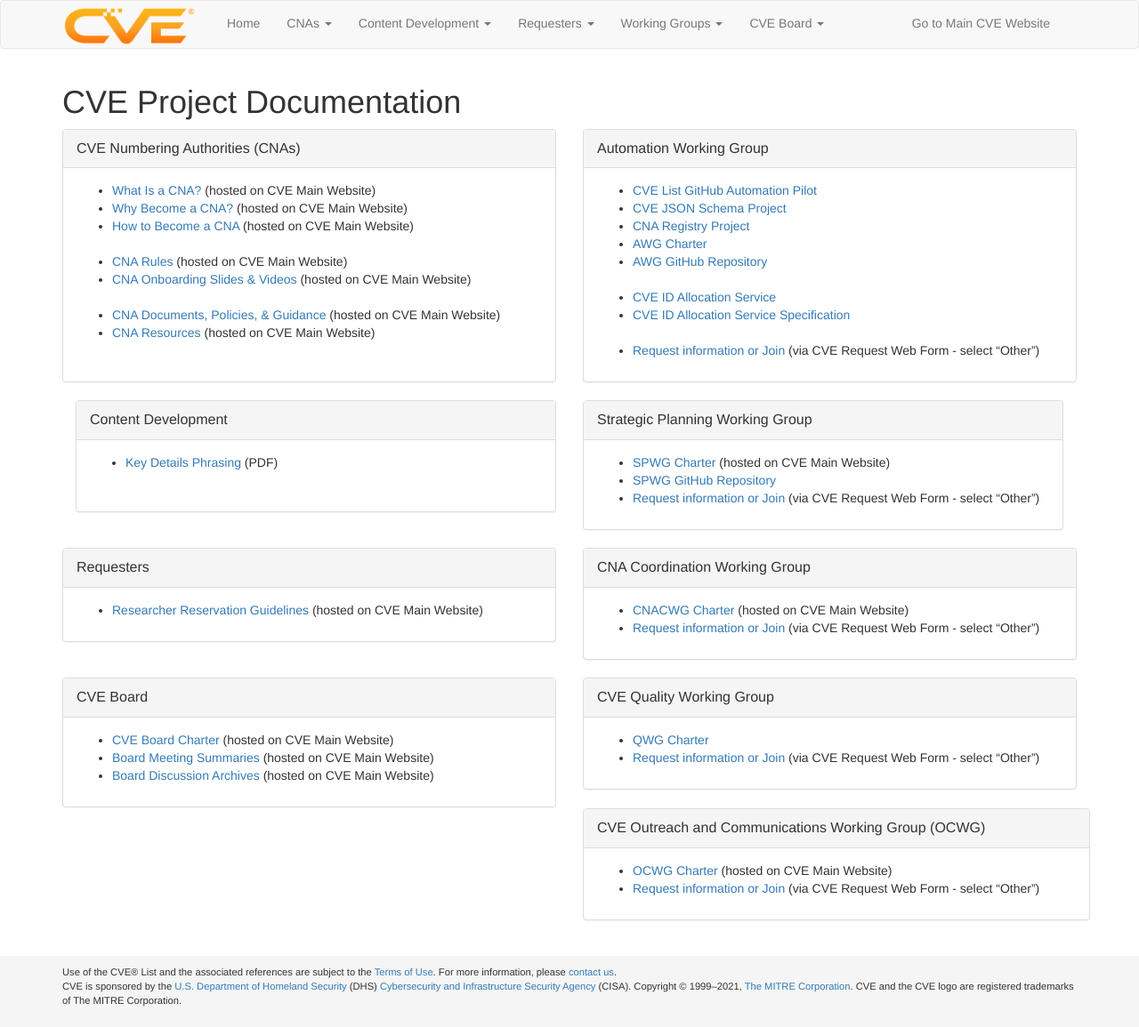
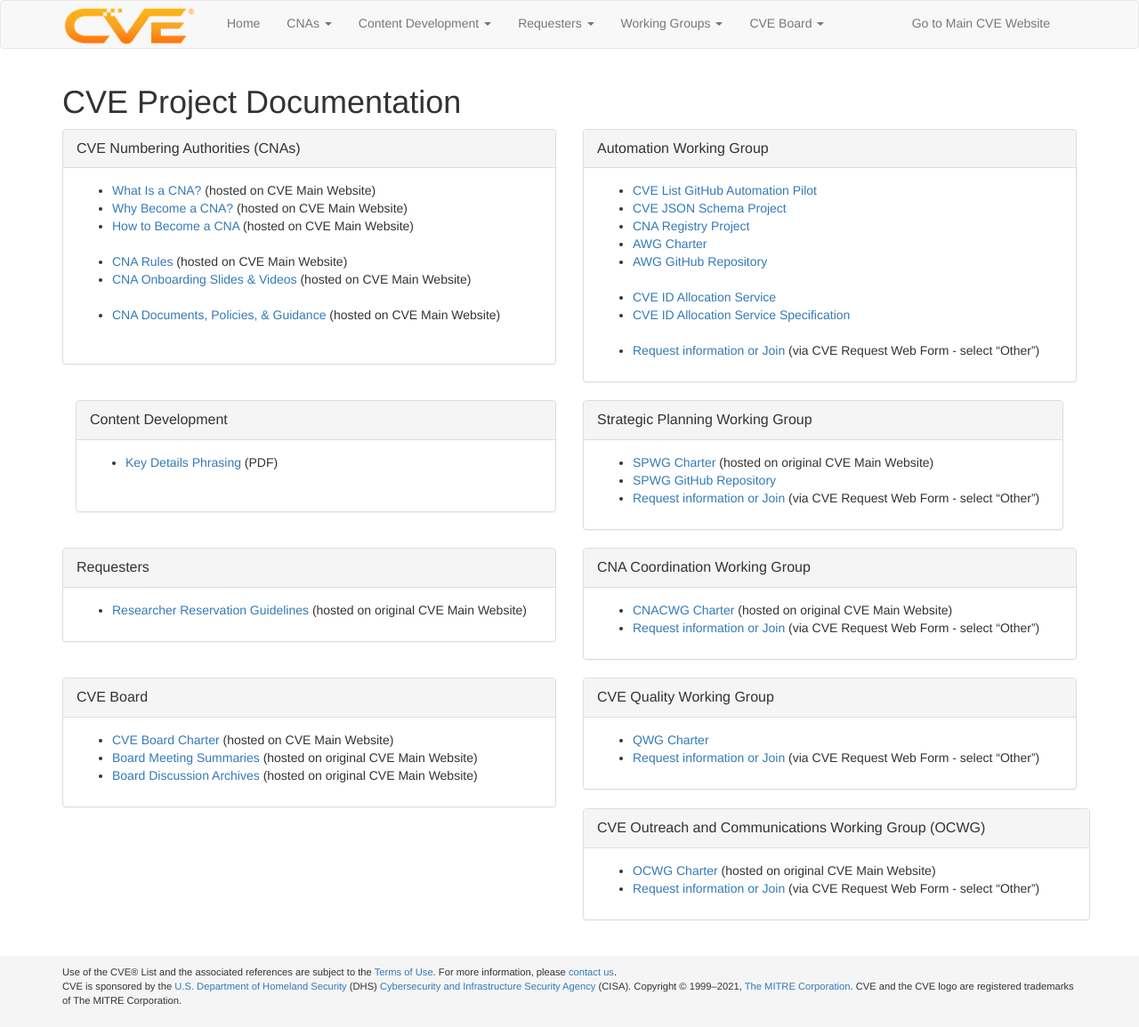
Before and after one commit to CVEProject/cveproject.github.io, a Jekyll site: the page built from docs/index.md, in a window 1280 px wide. Shown: the whole page at 89% size. Built offline with Jekyll 4.4.1, drawn with Linux system fonts in a browser that asks for light colours; nearby versions of some CDN libraries.

Commit message:
Update docs index.md
Update to new CVE website links

```diff
--- a/docs/index.md
+++ b/docs/index.md
@@ -12,15 +12,14 @@ layout: page
       </div>
       <div class="panel-body">
        <ul>
-         <li markdown="span">[What Is a CNA?](https://cve.mitre.org/cve/cna.html) (hosted on CVE Main Website)</li>
-         <li markdown="span">[Why Become a CNA?](https://cve.mitre.org/cve/cna.html#why_become_a_cna) (hosted on CVE Main Website)</li>
-         <li markdown="span">[How to Become a CNA](https://cve.mitre.org/cve/cna.html#become_a_cna) (hosted on CVE Main Website)</li>
+         <li markdown="span">[What Is a CNA?](https://www.cve.org/ProgramOrganization/CNAs) (hosted on CVE Main Website)</li>
+         <li markdown="span">[Why Become a CNA?](https://www.cve.org/PartnerInformation/Partner#CNA) (hosted on CVE Main Website)</li>
+         <li markdown="span">[How to Become a CNA](https://www.cve.org/PartnerInformation/Partner#CNA) (hosted on CVE Main Website)</li>
          <br>
-         <li markdown="span">[CNA Rules](https://cve.mitre.org/cve/cna/rules.html) (hosted on CVE Main Website)</li>
-         <li markdown="span">[CNA Onboarding Slides & Videos](https://cve.mitre.org/cve/cna.html#new_cna_onboarding) (hosted on CVE Main Website)</li>
+         <li markdown="span">[CNA Rules](https://www.cve.org/ResourcesSupport/AllResources/CNARules) (hosted on CVE Main Website)</li>
+         <li markdown="span">[CNA Onboarding Slides & Videos](https://www.cve.org/ResourcesSupport/Resources#CVENumberingAuthorities) (hosted on CVE Main Website)</li>
          <br>
-         <li markdown="span">[CNA Documents, Policies, & Guidance](https://cve.mitre.org/about/documents.html#cna) (hosted on CVE Main Website)</li>
-         <li markdown="span">[CNA Resources](https://cve.mitre.org/cve/cna/resources.html) (hosted on CVE Main Website)</li>
+         <li markdown="span">[CNA Documents, Policies, & Guidance](https://www.cve.org/ResourcesSupport/Resources#CVENumberingAuthorities) (hosted on CVE Main Website)</li>
        </ul>
        <br>
       </div>
@@ -72,7 +71,7 @@ layout: page
       </div>
       <div class="panel-body">
         <ul>
-          <li markdown="span">[SPWG Charter](https://cve.mitre.org/working_group_documents/SPWG_Charter_Version_1.3.pdf) (hosted on CVE Main Website)</li>
+          <li markdown="span">[SPWG Charter](https://cve.mitre.org/working_group_documents/SPWG_Charter_Version_1.3.pdf) (hosted on original CVE Main Website)</li>
           <li markdown="span">[SPWG GitHub Repository](https://github.com/CVEProject/strategic-planning-working-group)</li>
           <li markdown="span">[Request information or Join](https://cveform.mitre.org/) (via CVE Request Web Form - select “Other”)</li>
         </ul>
@@ -89,7 +88,7 @@ layout: page
       </div>
       <div class="panel-body">
         <ul>
-          <li markdown="span">[Researcher Reservation Guidelines](https://cve.mitre.org/cve/researcher_reservation_guidelines) (hosted on CVE Main Website)</li>
+          <li markdown="span">[Researcher Reservation Guidelines](https://cve.mitre.org/cve/researcher_reservation_guidelines) (hosted on original CVE Main Website)</li>
         </ul>
       </div>
     </div>
@@ -102,7 +101,7 @@ layout: page
       </div>
       <div class="panel-body">
        <ul>
-         <li markdown="span">[CNACWG Charter](https://cve.mitre.org/working_group_documents/CNACWG_Charter_Version_1.3.pdf) (hosted on CVE Main Website)</li>
+         <li markdown="span">[CNACWG Charter](https://cve.mitre.org/working_group_documents/CNACWG_Charter_Version_1.4.pdf) (hosted on original CVE Main Website)</li>
          <li markdown="span">[Request information or Join](https://cveform.mitre.org/) (via CVE Request Web Form - select “Other”)</li>
        </ul>
       </div>
@@ -116,9 +115,9 @@ layout: page
       </div>
       <div class="panel-body">
         <ul>
-           <li markdown="span">[CVE Board Charter](https://cve.mitre.org/community/board/charter.html) (hosted on CVE Main Website)</li>
-           <li markdown="span">[Board Meeting Summaries](https://cve.mitre.org/community/board/archive.html#meeting_summaries) (hosted on CVE Main Website)</li>
-           <li markdown="span">[Board Discussion Archives](https://cve.mitre.org/community/board/archive.html#board_mail_list_archive) (hosted on CVE Main Website)</li>
+           <li markdown="span">[CVE Board Charter](https://www.cve.org/ResourcesSupport/AllResources/BoardCharter) (hosted on CVE Main Website)</li>
+           <li markdown="span">[Board Meeting Summaries](https://cve.mitre.org/community/board/archive.html#meeting_summaries) (hosted on original CVE Main Website)</li>
+           <li markdown="span">[Board Discussion Archives](https://cve.mitre.org/community/board/archive.html#board_mail_list_archive) (hosted on original CVE Main Website)</li>
        </ul>
       </div>
     </div>
@@ -159,7 +158,7 @@ layout: page
       </div>
       <div class="panel-body">
        <ul>
-         <li markdown="span">[OCWG Charter](https://cve.mitre.org/working_group_documents/OCWG_Charter_Version_1.0.2.pdf) (hosted on CVE Main Website)</li>
+         <li markdown="span">[OCWG Charter](https://cve.mitre.org/working_group_documents/OCWG_Charter_Version_1.0.2.pdf) (hosted on original CVE Main Website)</li>
          <li markdown="span">[Request information or Join](https://cveform.mitre.org/) (via CVE Request Web Form - select “Other”)</li>
        </ul>
       </div>
```
